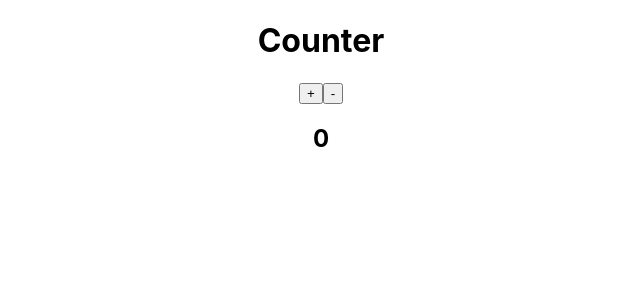
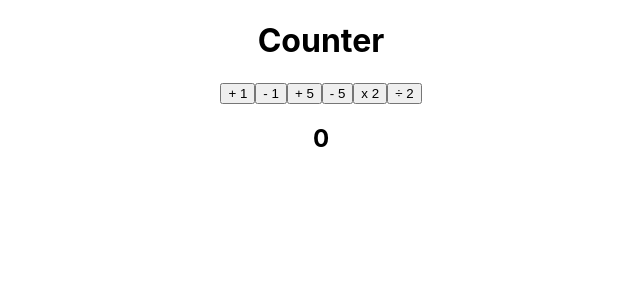
Before and after one commit to leoarthurwall/react-counter, a React (Create React App) app: page / in a window 1280 px wide. Shown: the top 300 px of the page, without its empty margins (319-959 px from the left). Built offline with nearby package versions, Linux system fonts and the light colour scheme.

Commit message:
added plus and minus 5 buttons, multiply and divde by 2 buttons aswell to make functionality more dynamic

```diff
--- a/src/App.js
+++ b/src/App.js
@@ -5,20 +5,36 @@ function App() {
   //state that stores count value
   const[count, setCount] = useState(0)
 
-  //function that fires when increment button is clicked
-  const increment = () => {
+  //function that fires when buttons are clicked
+  const incrementOne = () => {
      setCount (count + 1)
   }
-  //function that fires when increment button is clicked
-  const decrement = () => {
+  const decrementOne = () => {
     setCount (count - 1)
  }
+ const incrementFive = () => {
+  setCount (count + 5)
+}
+const decrementFive = () => {
+ setCount (count - 5)
+}
+const multiplyTwo = () => {
+  setCount ( count * 2)
+}
+const divideTwo = () => {
+  setCount (count / 2)
+}
 
   return (
     <div className="App">
       <h1>Counter</h1>
-      <button className='increment' onClick={increment}>+</button>
-      <button className='decrement' onClick={decrement} >-</button>
+      <button  onClick={incrementOne}>+ 1</button>
+      <button  onClick={decrementOne} >- 1</button>
+      <button  onClick={incrementFive} >+ 5</button>
+      <button  onClick={decrementFive} >- 5</button>
+      <button  onClick={multiplyTwo} >x 2</button>
+      <button  onClick={divideTwo} >÷ 2</button>
+
       <h2>{count}</h2>
     </div>
   );
```
